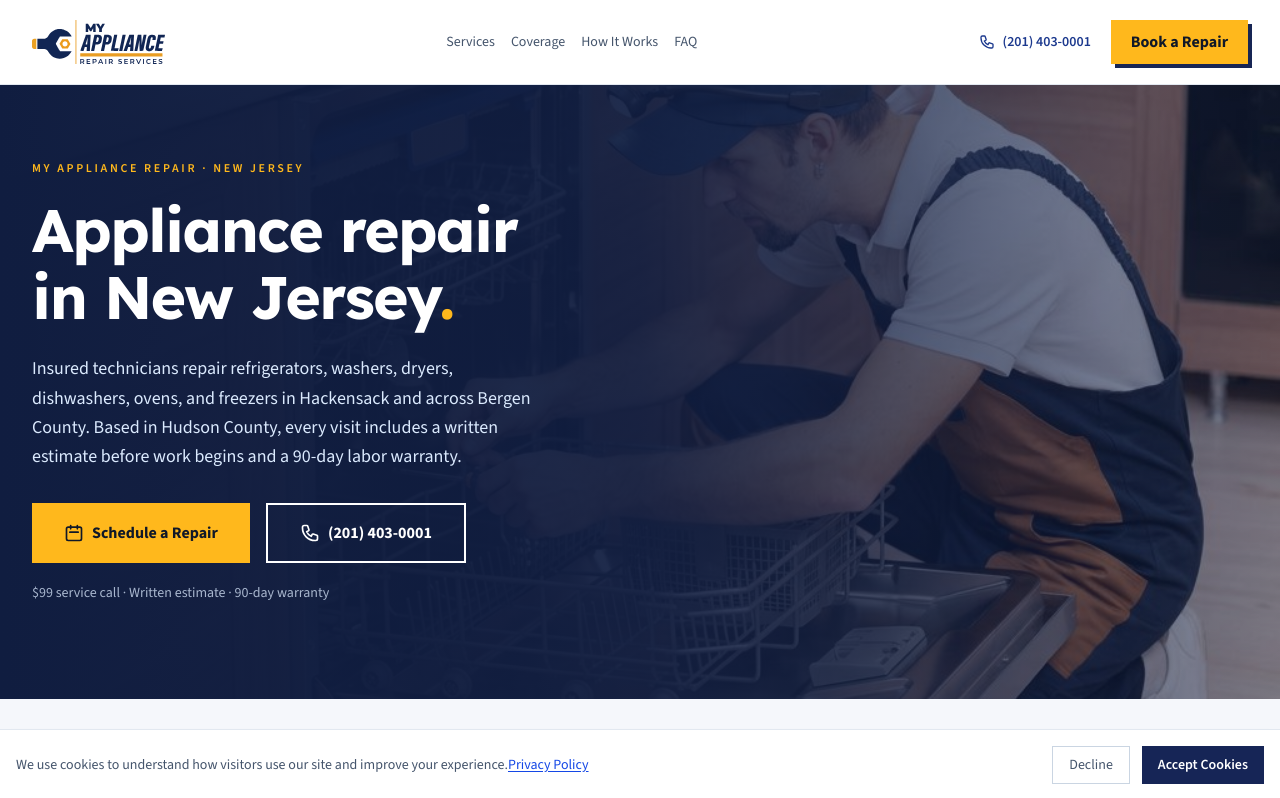
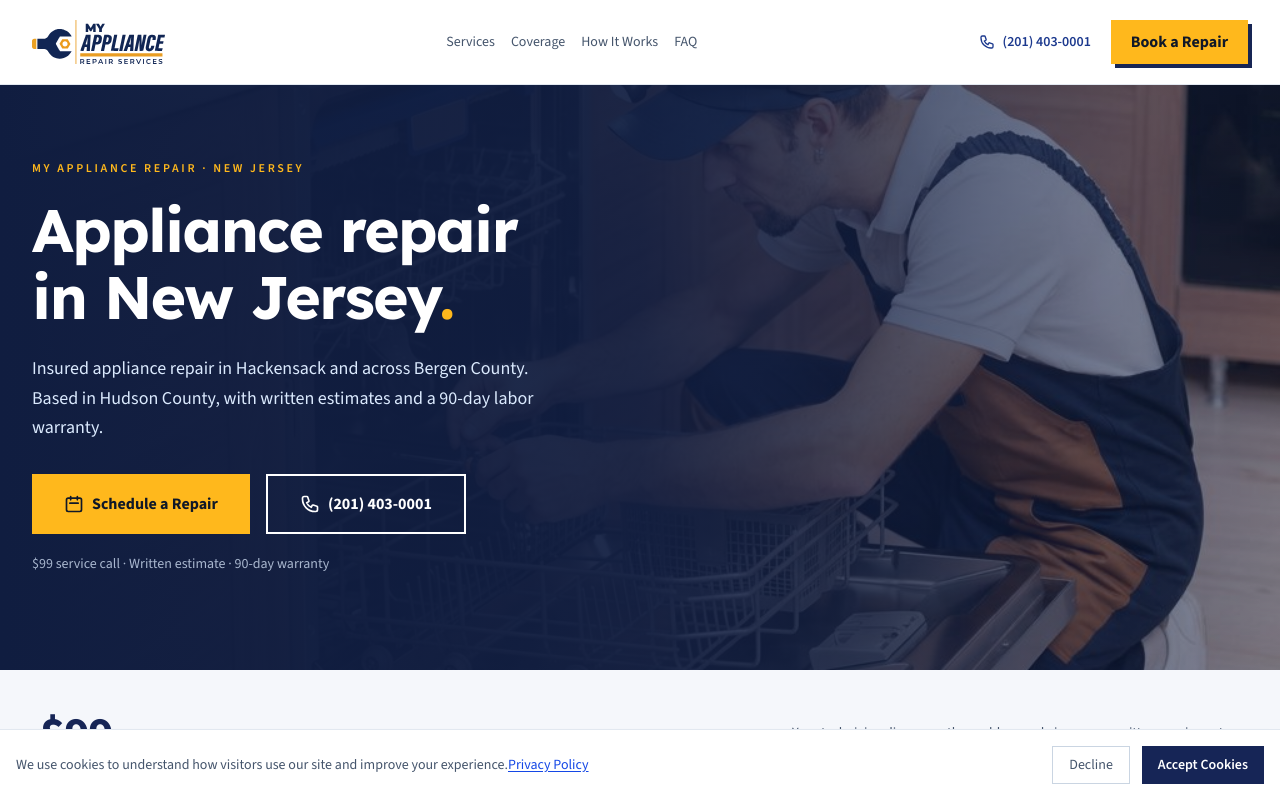
Before and after one commit to elmir-mammadli/my-appliance-repair, a Next.js app: page /new-jersey/bergen-county in a window 1280 px wide. Shown: the top 798 px of the page. Built offline with nearby package versions, Linux system fonts and the light colour scheme.

Commit message:
shorten New Jersey hero copy

```diff
--- a/src/components/BergenPage.tsx
+++ b/src/components/BergenPage.tsx
@@ -196,7 +196,7 @@ export default function BergenPage({ town }: { town?: BergenTown }) {
               <p className="mt-6 max-w-lg text-lg leading-relaxed text-blue-100">
                 {town
                   ? 'Your home has enough moving parts. Let us take care of the ones that stop working.'
-                  : 'Insured technicians repair refrigerators, washers, dryers, dishwashers, ovens, and freezers in Hackensack and across Bergen County. Based in Hudson County, every visit includes a written estimate before work begins and a 90-day labor warranty.'}
+                  : 'Insured appliance repair in Hackensack and across Bergen County. Based in Hudson County, with written estimates and a 90-day labor warranty.'}
               </p>
               <div className="mt-8 flex flex-col gap-4 sm:flex-row">
                 <BookingButton
--- a/src/lib/bergen-metadata.ts
+++ b/src/lib/bergen-metadata.ts
@@ -9,7 +9,7 @@ export function bergenMetadata(town?: BergenTown): Metadata {
     : 'Appliance Repair in New Jersey | Bergen County & Hackensack';
   const description = town
     ? `Refrigerator, washer, dryer, dishwasher and oven repair in ${area}, NJ. $99 service call, written repair quote, 90-day warranty. Call (201) 403-0001.`
-    : 'Insured technicians repair refrigerators, washers, dryers, dishwashers, ovens, and freezers in Hackensack and across Bergen County. Based in Hudson County, with a written estimate before work begins and a 90-day labor warranty.';
+    : 'Insured appliance repair in Hackensack and across Bergen County. Based in Hudson County, with written estimates and a 90-day labor warranty.';
   const url = `https://www.myappliance.us${NJ_PATH}${town ? `/${town.slug}` : ''}`;
   const images = [
     {
```
